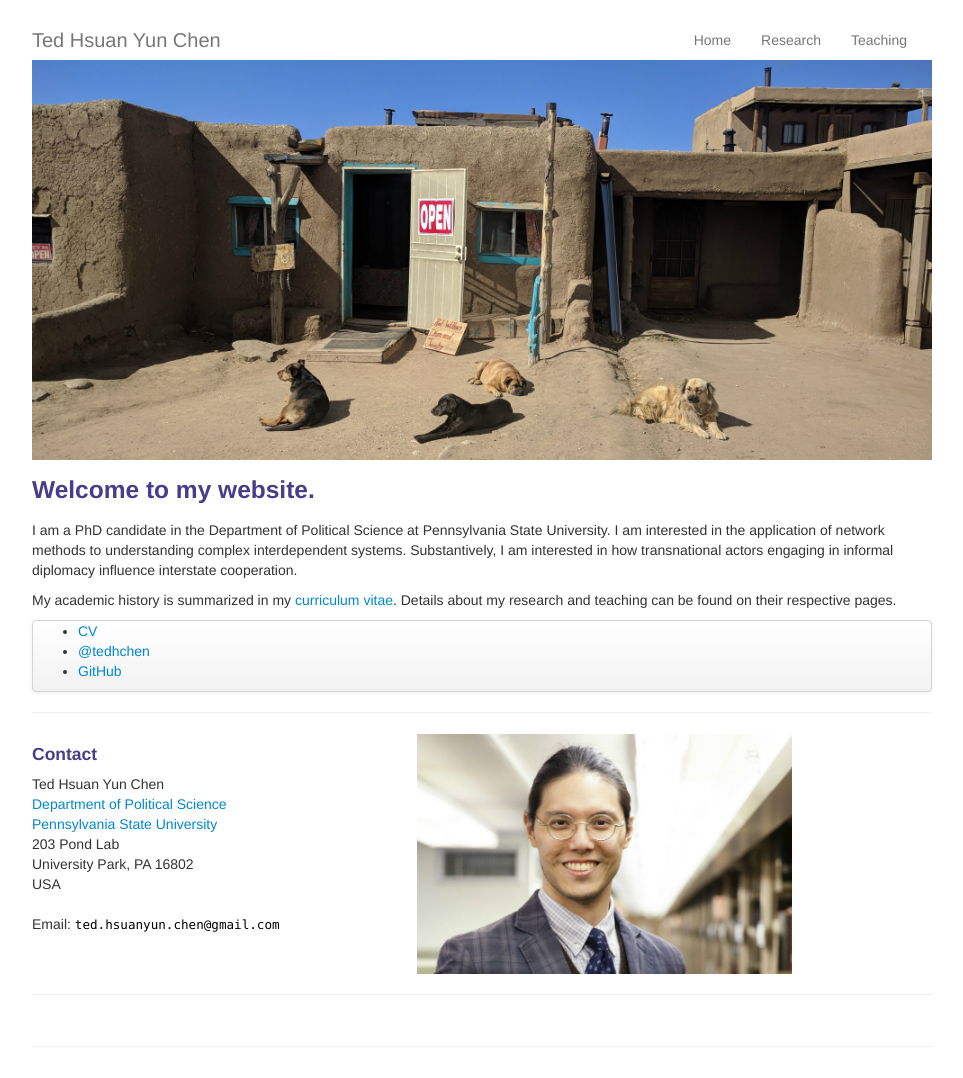
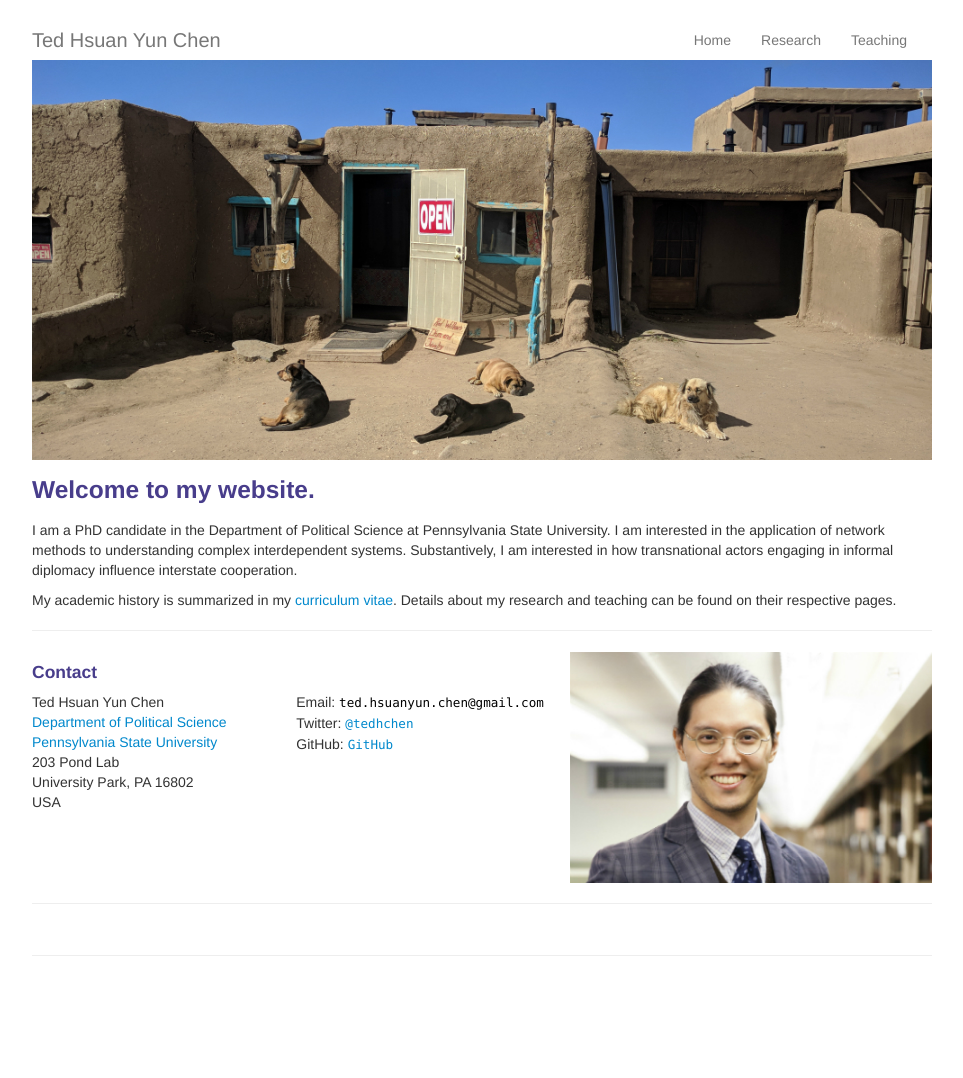
Before and after one commit to tedhchen/tedhchen.github.io, a Jekyll site: the page built from index.md, in a window 1280 px wide. Shown: the whole page, without its empty margins (158-1121 px from the left). Built offline with Jekyll 4.4.1, drawn with Linux system fonts in a browser that asks for light colours; after the commit the page ends 987 px from its top, so only the background shows below that.

Commit message:
rearranged social media links

```diff
--- a/index.md
+++ b/index.md
@@ -21,36 +21,35 @@ My academic history is summarized in my [curriculum vitae]({{ BASE_PATH }}/asset
 
 
 
-<div class="navbar">
-  <div class="navbar-inner">
-      <ul class="navcenter">
-          <li><a href="{{ BASE_PATH }}/assets/chen_cv.pdf">CV</a></li>
-          <li><a href="https://twitter.com/tedhchen">@tedhchen</a></li>
-		  <li><a href="https://github.com/tedhchen">GitHub</a></li>
-      </ul>
-  </div>
-</div>
-
 ---
 
 <div class="container-narrownomargin">
     <div class="row-fluid">
-        <div class="span5">
+        <div class="span7">
 		<h4><a name="contact"></a>Contact</h4>
+		<div class="row-fluid">
+		<div class="span6">
             Ted Hsuan Yun Chen<br/>
             <a href="http://polisci.la.psu.edu">Department of Political Science</a><br/>
             <a href="https://www.psu.edu">Pennsylvania State University</a><br/>
             203 Pond Lab<br/>
             University Park, PA 16802<br/>
             USA<br/><br/>
+			</div>
 
+			<div class="span6">
             <div id="hide_email">
             Email: <code>te</code><b>I</b><code>d.hsuan</code><b>don't</b><code>yun.ch</code><b>want</b><code>en@g</code><b>spam!
             </b><code>ma</code><b>So</b><code>il</code><b>please</b><code>.</code><b>leave
             </b><code>c</code><b>me</b><code>o</code><b>alone</b><code>m</code><br/>
+
+			Twitter: <code><a href="https://twitter.com/tedhchen">@tedhchen</a></code><br/>
+			GitHub: <code><a href="https://github.com/tedhchen">GitHub</a></code><br/>
+			</div>
             </div>
+			</div>
         </div>
-        <div class="span7">
+        <div class="span5">
             <img src="../assets/pics/chen_head_small.jpg"
                   title="Ted Hsuan Yun Chen" alt="Ted Hsuan Yun Chen"/>
         </div>
```
